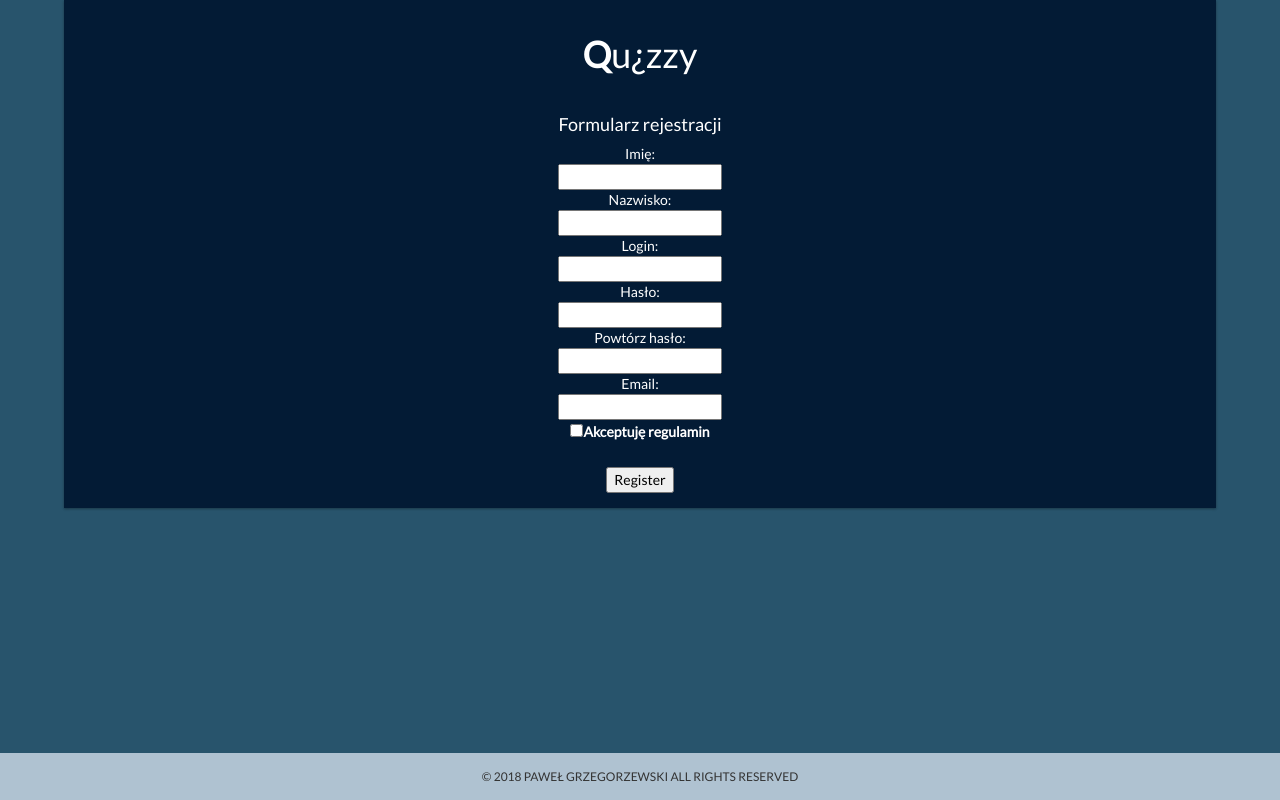
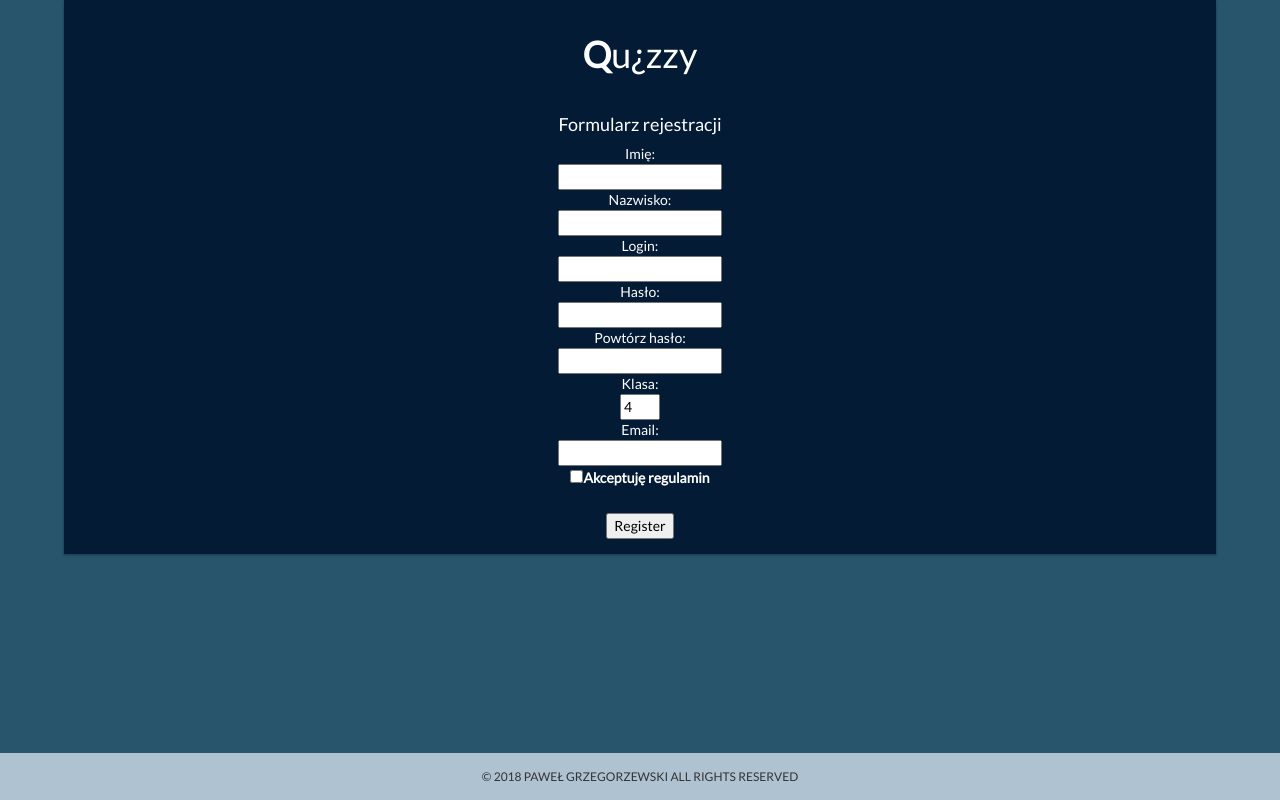
Before and after one commit to pgrzegorzewski/app, a PHP site: page /register.php in a window 1280 px wide. Run offline with PHP 8.4, Linux system fonts and the light colour scheme; some libraries are stand-ins or nearby versions.

Commit message:
register form update - class added

```diff
--- a/learningapp/app/register.php
+++ b/learningapp/app/register.php
@@ -59,6 +59,8 @@
 
         $password_hashed = password_hash($password, PASSWORD_DEFAULT);
 
+        $class = $_POST['class'];
+
         if(!isset($_POST['terms_and_conditions']))
         {
             $success = false;
@@ -106,7 +108,7 @@
 
                 if($success == true)
                 {
-                    @pg_query($connection, "SELECT * FROM usr.sp_user_create('$nick', '$password_hashed', '$first_name', '$last_name', '$email')");
+                    @pg_query($connection, "SELECT * FROM usr.sp_user_create('$nick', '$password_hashed', '$first_name', '$last_name', '$class', '$email')");
                     $_SESSION['registrationSuccessful'] = true;
                     header('Location: register_success.php');
                 }
@@ -190,6 +192,9 @@
             			}
 		            ?>
 
+		            Klasa: <br />
+		            <input type="number" name="class" min="4" max="8" value = "4"><br />
+
         	 		Email: <br />
         	 		<input type = "email" name="email"><br />
 
```
